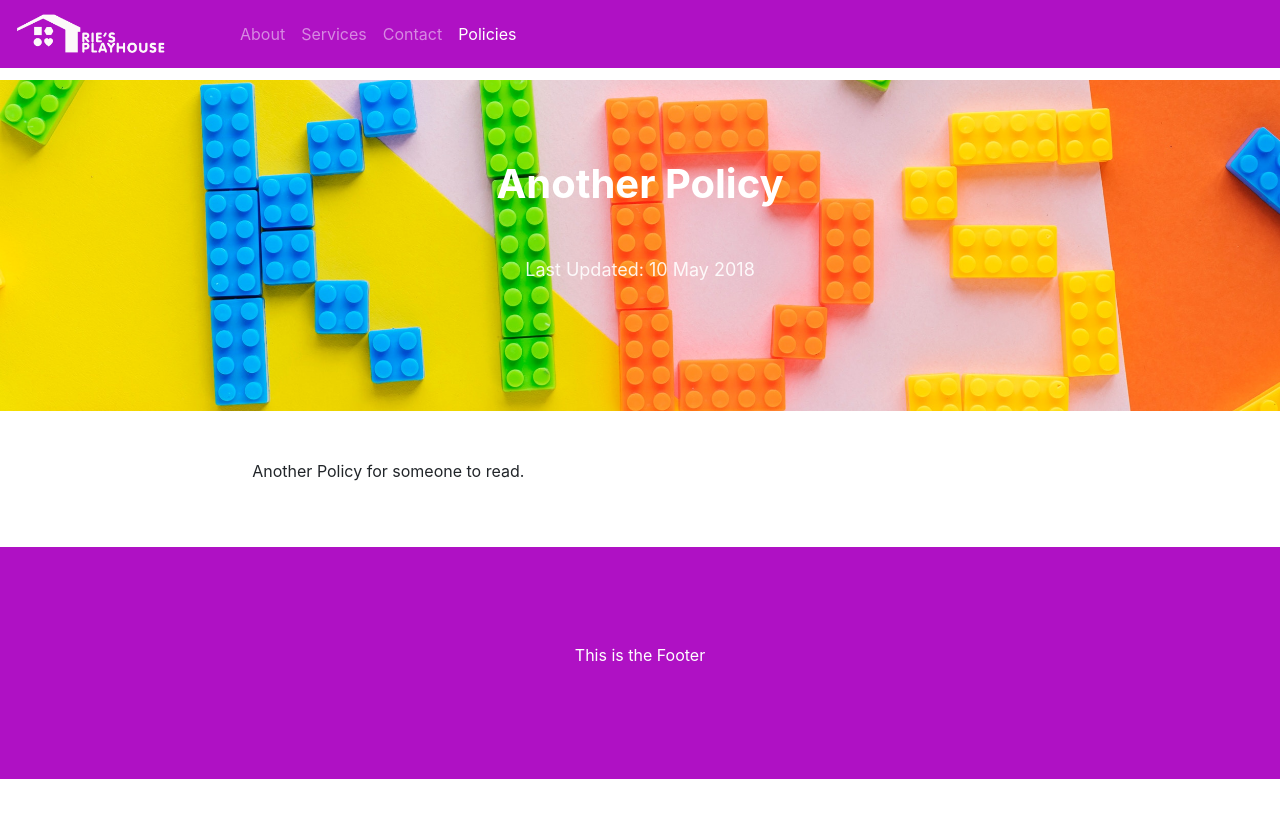
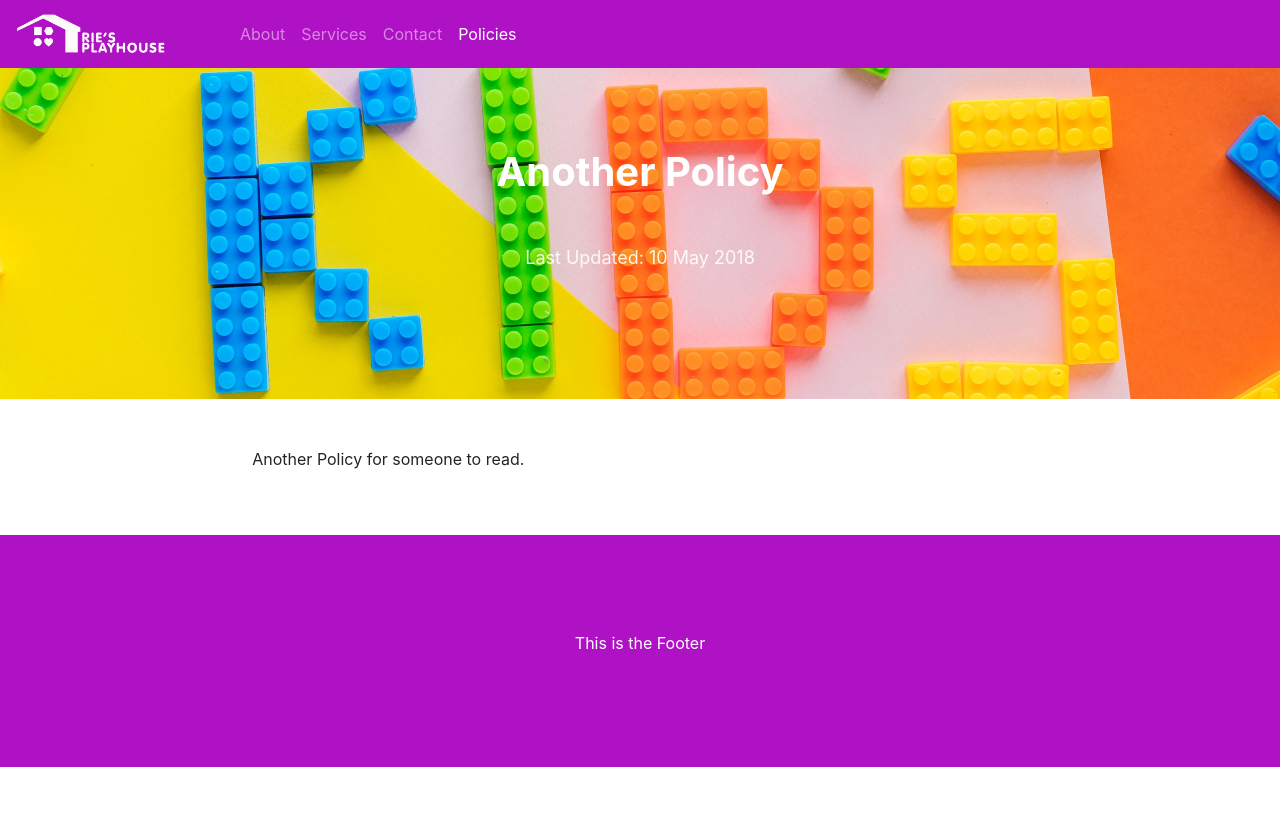
Before and after one commit to keith-smale/ries-playhouse, a Jekyll site: the page built from _posts/2018-05-10-another-policy.md, in a window 1280 px wide. Shown: the top 818 px of the page. Built offline with Jekyll 4.4.1, drawn with Linux system fonts in a browser that asks for light colours.

Commit message:
adjusted layout

```diff
--- a/_includes/policyinfo.html
+++ b/_includes/policyinfo.html
@@ -1,5 +1,5 @@
 <section class="container-fluid" data-bg-img-src="{{ page.image.src | prepend: site.baseurl }}"
-    style="background-image: url(&quot;{{ page.image.src | prepend: site.baseurl }}&quot;); padding:80px 0px; margin-top:80px; background-position: center; background-repeat: no-repeat; background-size: cover; height:100%;">
+    style="background-image: url(&quot;{{ page.image.src | prepend: site.baseurl }}&quot;); padding:80px 0px; margin-top:68px; background-position: center; background-repeat: no-repeat; background-size: cover; height:100%;">
     <div class="container text-center position-relative g-z-index-1 pb-5">
         <div class="row d-flex justify-content-center align-content-end flex-wrap g-min-height-300">
             <div class="col-lg-7 mt-auto">
```
